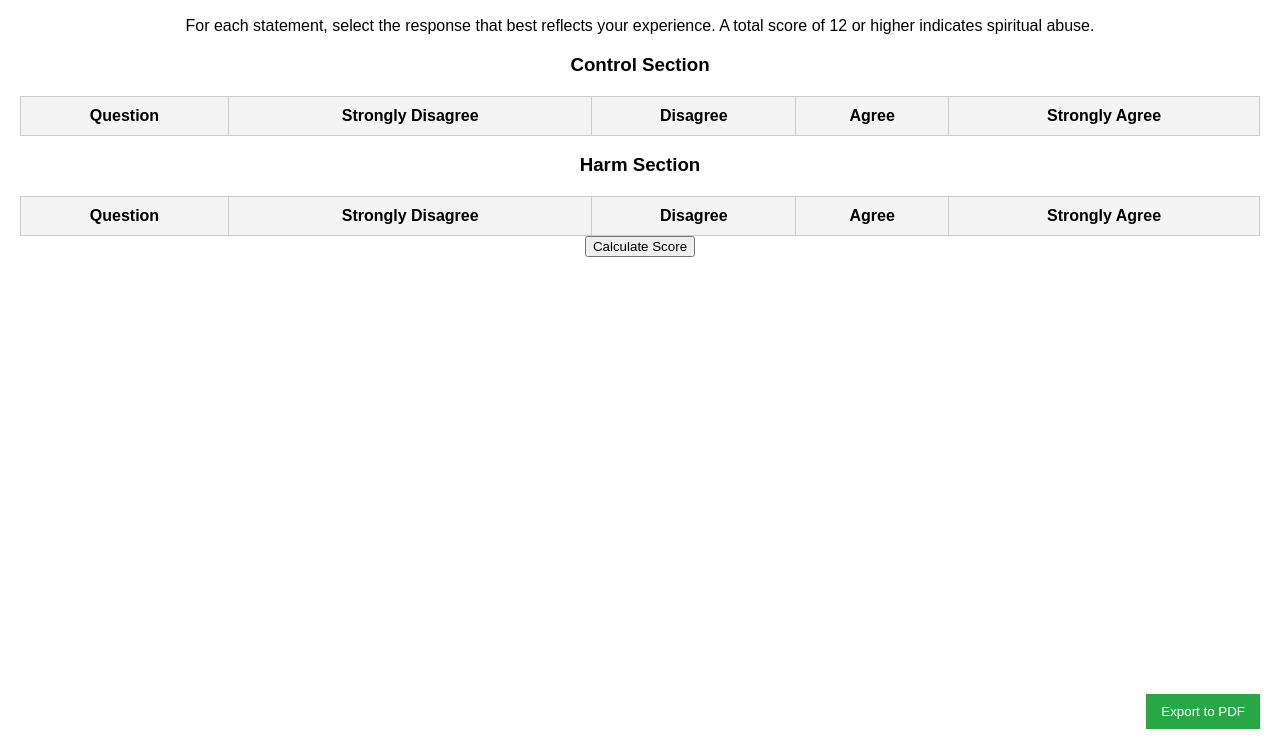
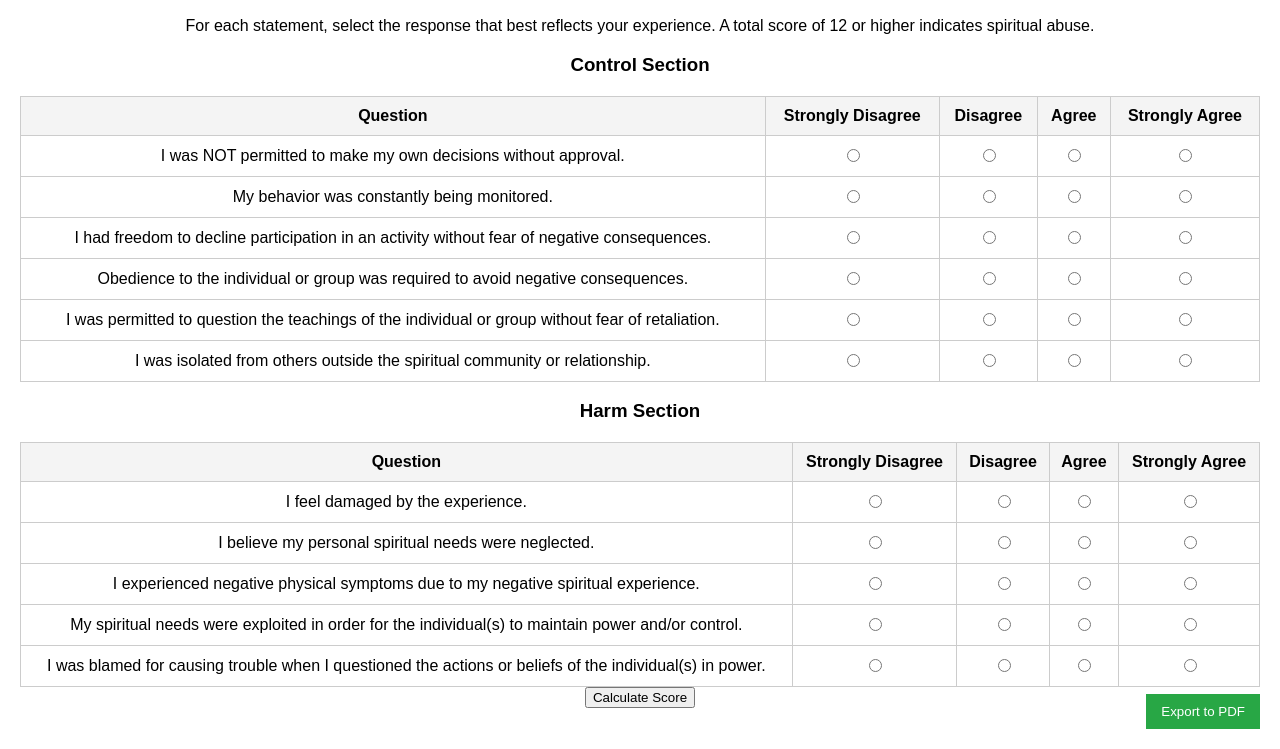
Before and after one commit to codyvanscyoc/spiritualabuseassessment, a plain HTML site: page index.html in a window 1280 px wide. Shown: the part 51-800 px from the top of the page. Drawn offline with nearby package versions, Linux system fonts and the light colour scheme.

Commit message:
index.html

```diff
--- a/index.html
+++ b/index.html
@@ -73,6 +73,41 @@
     <button class="export-button" onclick="exportToPDF()">Export to PDF</button>
 
     <script>
+        const controlQuestions = [
+            { text: "I was NOT permitted to make my own decisions without approval.", values: [0, 1, 2, 3] },
+            { text: "My behavior was constantly being monitored.", values: [0, 1, 2, 3] },
+            { text: "I had freedom to decline participation in an activity without fear of negative consequences.", values: [3, 2, 1, 0] },
+            { text: "Obedience to the individual or group was required to avoid negative consequences.", values: [0, 1, 2, 3] },
+            { text: "I was permitted to question the teachings of the individual or group without fear of retaliation.", values: [3, 2, 1, 0] },
+            { text: "I was isolated from others outside the spiritual community or relationship.", values: [0, 1, 2, 3] }
+        ];
+
+        const harmQuestions = [
+            { text: "I feel damaged by the experience.", values: [0, 1, 2, 3] },
+            { text: "I believe my personal spiritual needs were neglected.", values: [0, 1, 2, 3] },
+            { text: "I experienced negative physical symptoms due to my negative spiritual experience.", values: [0, 1, 2, 3] },
+            { text: "My spiritual needs were exploited in order for the individual(s) to maintain power and/or control.", values: [0, 1, 2, 3] },
+            { text: "I was blamed for causing trouble when I questioned the actions or beliefs of the individual(s) in power.", values: [0, 1, 2, 3] }
+        ];
+
+        function loadQuestions() {
+            const controlTable = document.getElementById("controlTable");
+            controlQuestions.forEach((q, index) => {
+                const row = document.createElement("tr");
+                row.innerHTML = `<td>${q.text}</td>
+                    ${q.values.map(value => `<td><input type='radio' name='qC${index}' value='${value}'></td>`).join('')}`;
+                controlTable.appendChild(row);
+            });
+
+            const harmTable = document.getElementById("harmTable");
+            harmQuestions.forEach((q, index) => {
+                const row = document.createElement("tr");
+                row.innerHTML = `<td>${q.text}</td>
+                    ${q.values.map(value => `<td><input type='radio' name='qH${index}' value='${value}'></td>`).join('')}`;
+                harmTable.appendChild(row);
+            });
+        }
+
         function exportToPDF() {
             html2canvas(document.body).then(canvas => {
                 const imgData = canvas.toDataURL('image/png');
```
